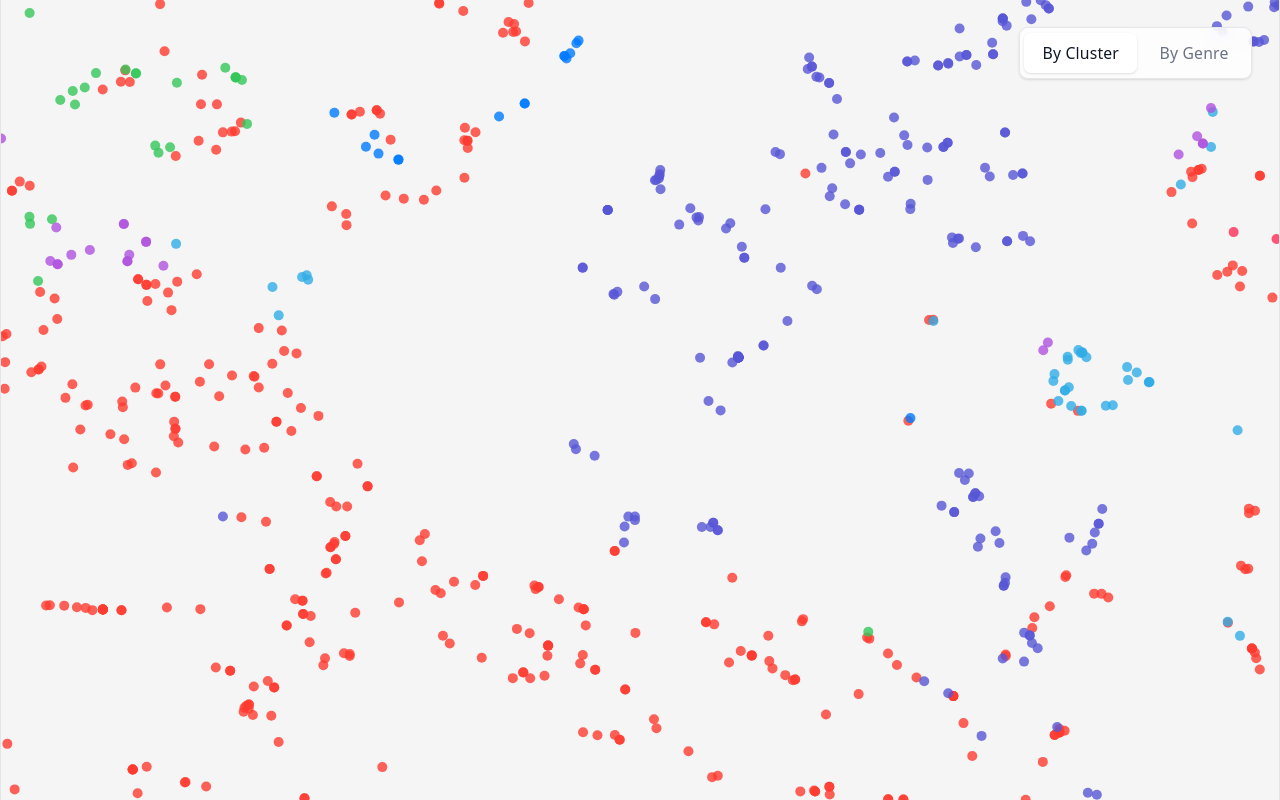
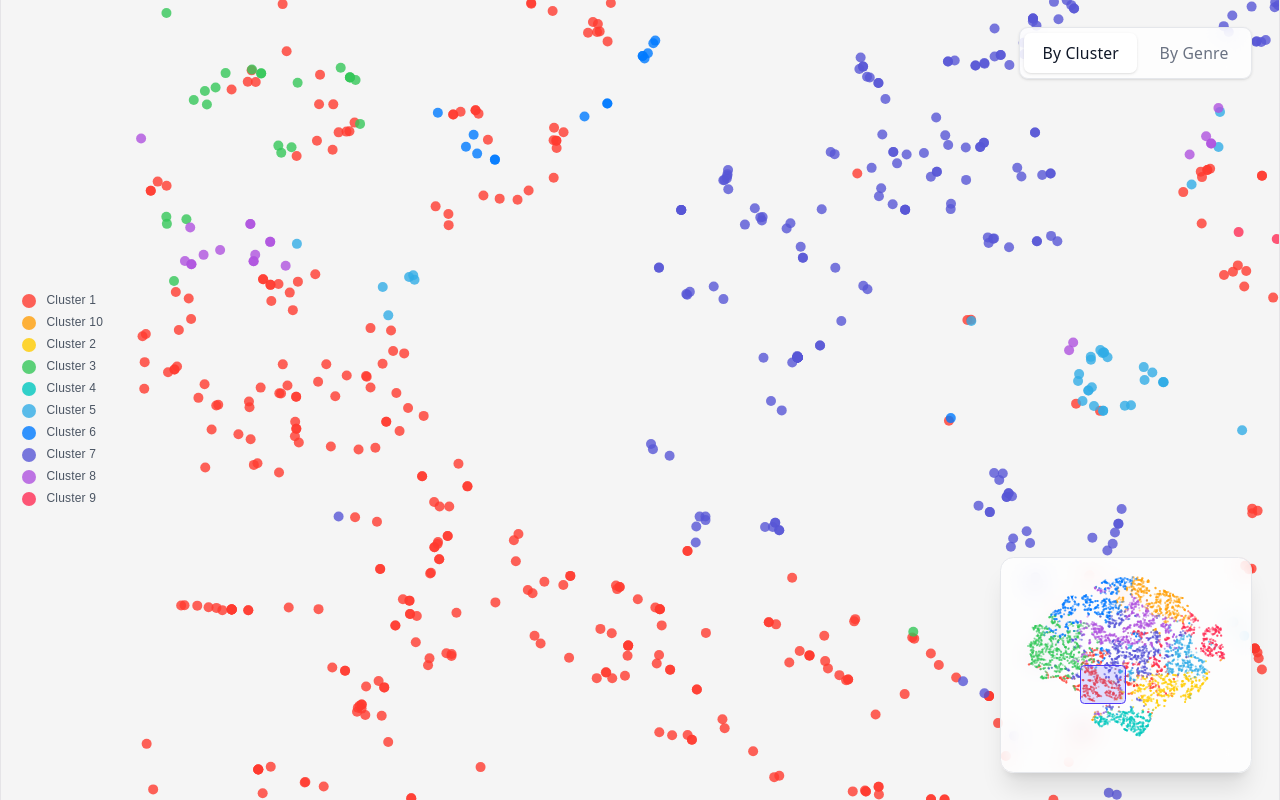
Before and after one commit to mirmirmirr/data-analytics, a React (Vite) app in the folder final/site/: page / in a window 1280 px wide. Built offline with nearby package versions, Linux system fonts and the light colour scheme.

Commit message:
add legend and minimap

```diff
--- a/final/site/src/components/MusicMap.tsx
+++ b/final/site/src/components/MusicMap.tsx
@@ -1,4 +1,4 @@
-import { useState, useEffect } from "react";
+import { useState, useEffect, useRef } from "react";
 import ReactECharts from "echarts-for-react";
 import * as echarts from "echarts";
 import type { Song } from "@/types/song";
@@ -10,6 +10,16 @@ type Props = {
 
 export default function MusicMap({ data, colorMode }: Props) {
   const [selectedGroup, setSelectedGroup] = useState<string | null>(null);
+
+  /* REFS SETUP FOR SYNCHRONIZATION */
+  const mainMapRef = useRef<ReactECharts>(null);
+  const zoomBoxRef = useRef<HTMLDivElement>(null);
+  const minimapAreaRef = useRef<HTMLDivElement>(null);
+
+  // Refs for viewport dragging math
+  const isDraggingViewport = useRef(false);
+  const dragStartMouse = useRef({ x: 0, y: 0 });
+  const dragStartZoom = useRef({ xStart: 0, xEnd: 0, yStart: 0, yEnd: 0 });
 
   useEffect(() => {
     setSelectedGroup(null);
@@ -41,7 +51,6 @@ export default function MusicMap({ data, colorMode }: Props) {
         : d.track_genre === groupId,
     );
 
-    // Dim non-selected groups when a group is selected
     const isDimmed =
       selectedGroup !== null && selectedGroup !== String(groupId);
     const activeColor = colors[index % colors.length];
@@ -62,21 +71,26 @@ export default function MusicMap({ data, colorMode }: Props) {
       symbolSize: 10,
       large: true,
       largeThreshold: 2000,
-      universalTransition: true,
       itemStyle: {
         color: isDimmed ? "#CECECE" : activeColor,
         opacity: isDimmed ? 0.15 : 0.8,
       },
-      emphasis: {
-        scale: true,
-        itemStyle: { opacity: 1 },
-      },
+      emphasis: { scale: true, itemStyle: { opacity: 1 } },
     };
   });
 
-  const options: echarts.EChartsOption = {
+  const mainOptions: echarts.EChartsOption = {
     animation: false,
     backgroundColor: "transparent",
+    legend: {
+      show: true,
+      type: "scroll",
+      orient: "vertical",
+      left: 16,
+      top: "middle",
+      icon: "circle",
+      textStyle: { color: "#4B5563", fontSize: 12, fontWeight: 500 },
+    },
     tooltip: {
       trigger: "item",
       backgroundColor: "transparent",
@@ -88,7 +102,7 @@ export default function MusicMap({ data, colorMode }: Props) {
       formatter: (params: any) => {
         const item = params.data;
         return `
-          <div class="flex flex-col gap-1.5 p-3 backdrop-blur-sm rounded-xl shadow-2xl border border-gray-300" style="pointer-events: auto;">
+           <div class="flex flex-col gap-1.5 p-3 backdrop-blur-sm rounded-xl shadow-2xl border border-gray-300" style="pointer-events: auto;">
             <h3 class="text-sm font-semibold text-gray-900 tracking-tight leading-none">
               ${item[2]}
             </h3>
@@ -113,8 +127,10 @@ export default function MusicMap({ data, colorMode }: Props) {
     },
     xAxis: { type: "value", show: false, scale: true },
     yAxis: { type: "value", show: false, scale: true },
+    grid: { top: 0, left: 140, right: 0, bottom: 0 },
     dataZoom: [
       {
+        id: "zoomX",
         type: "inside",
         xAxisIndex: 0,
         zoomOnMouseWheel: true,
@@ -122,6 +138,7 @@ export default function MusicMap({ data, colorMode }: Props) {
         filterMode: "none",
       },
       {
+        id: "zoomY",
         type: "inside",
         yAxisIndex: 0,
         zoomOnMouseWheel: true,
@@ -130,25 +147,47 @@ export default function MusicMap({ data, colorMode }: Props) {
       },
     ],
     series: series,
-    grid: { top: 0, left: 0, right: 0, bottom: 0 },
   };
 
-  // 4. Handle clicks on the data points
-  const onEvents = {
+  const minimapOptions: echarts.EChartsOption = {
+    animation: false,
+    xAxis: { type: "value", show: false, scale: true },
+    yAxis: { type: "value", show: false, scale: true },
+    grid: { top: 0, left: 0, right: 0, bottom: 0 },
+    series: series.map((s) => ({
+      ...s,
+      symbolSize: 2,
+      itemStyle: { ...s.itemStyle, opacity: 0.4 },
+      emphasis: { disabled: true },
+    })),
+  };
+
+  const onMainEvents = {
     click: (params: any) => {
       if (params.componentType === "series") {
         const clickedData = params.data;
         const clickedGroupId =
           colorMode === "cluster" ? clickedData[3] : clickedData[6];
-
         setSelectedGroup((prev) =>
           prev === String(clickedGroupId) ? null : String(clickedGroupId),
         );
       }
     },
+    // Direction 1: Main Map updates the Box
+    dataZoom: (params: any, echartsInstance: any) => {
+      if (isDraggingViewport.current) return;
+
+      const dz = echartsInstance.getOption().dataZoom;
+      if (dz && dz.length >= 2 && zoomBoxRef.current) {
+        zoomBoxRef.current.style.left = `${dz[0].start}%`;
+        zoomBoxRef.current.style.width = `${dz[0].end - dz[0].start}%`;
+        zoomBoxRef.current.style.bottom = `${dz[1].start}%`;
+        zoomBoxRef.current.style.height = `${dz[1].end - dz[1].start}%`;
+      }
+    },
   };
 
-  const handleChartReady = (echartsInstance: any) => {
+  const handleMainChartReady = (echartsInstance: any) => {
     echartsInstance.setOption({
       dataZoom: [
         { start: 30, end: 50 },
@@ -156,23 +195,147 @@ export default function MusicMap({ data, colorMode }: Props) {
       ],
     });
 
-    // Allow users to clear the selection by clicking the empty background
+    if (zoomBoxRef.current) {
+      zoomBoxRef.current.style.left = "30%";
+      zoomBoxRef.current.style.width = "20%";
+      zoomBoxRef.current.style.bottom = "30%";
+      zoomBoxRef.current.style.height = "20%";
+    }
+
     echartsInstance.getZr().on("click", (event: any) => {
-      // If event.target is undefined, the user clicked empty canvas space
-      if (!event.target) {
-        setSelectedGroup(null);
-      }
+      if (!event.target) setSelectedGroup(null);
     });
   };
 
+  const onViewportDragStart = (e: React.MouseEvent) => {
+    e.preventDefault();
+    if (!mainMapRef.current || !minimapAreaRef.current) return;
+
+    isDraggingViewport.current = true;
+
+    // Save starting mouse position
+    dragStartMouse.current = { x: e.clientX, y: e.clientY };
+
+    // Get exact current zoom bounds from the main ECharts instance
+    const echartsInstance = mainMapRef.current.getEchartsInstance();
+    const dz = echartsInstance.getOption().dataZoom as any[];
+
+    dragStartZoom.current = {
+      xStart: dz[0].start,
+      xEnd: dz[0].end,
+      yStart: dz[1].start,
+      yEnd: dz[1].end,
+    };
+
+    window.addEventListener("mousemove", onViewportDragMove);
+    window.addEventListener("mouseup", onViewportDragEnd);
+  };
+
+  const onViewportDragMove = (e: MouseEvent) => {
+    if (
+      !isDraggingViewport.current ||
+      !mainMapRef.current ||
+      !minimapAreaRef.current
+    )
+      return;
+
+    // Calculate how many pixels the mouse moved
+    const deltaX = e.clientX - dragStartMouse.current.x;
+    const deltaY = e.clientY - dragStartMouse.current.y;
+
+    // Convert pixels to percentages based on the minimap's width/height
+    const minimapWidth = minimapAreaRef.current.clientWidth;
+    const minimapHeight = minimapAreaRef.current.clientHeight;
+
+    const percentDeltaX = (deltaX / minimapWidth) * 100;
+
+    // ECharts Y-axis is inverted (0 is bottom, 100 is top), so we invert deltaY
+    const percentDeltaY = -(deltaY / minimapHeight) * 100;
+
+    const startZoom = dragStartZoom.current;
+
+    // Calculate new bounds
+    let newXStart = startZoom.xStart + percentDeltaX;
+    let newXEnd = startZoom.xEnd + percentDeltaX;
+    let newYStart = startZoom.yStart + percentDeltaY;
+    let newYEnd = startZoom.yEnd + percentDeltaY;
+
+    // Clamp values so you can't drag the box off the edge of the minimap
+    const xRange = startZoom.xEnd - startZoom.xStart;
+    if (newXStart < 0) {
+      newXStart = 0;
+      newXEnd = xRange;
+    }
+    if (newXEnd > 100) {
+      newXEnd = 100;
+      newXStart = 100 - xRange;
+    }
+
+    const yRange = startZoom.yEnd - startZoom.yStart;
+    if (newYStart < 0) {
+      newYStart = 0;
+      newYEnd = yRange;
+    }
+    if (newYEnd > 100) {
+      newYEnd = 100;
+      newYStart = 100 - yRange;
+    }
+
+    // Update the visual box immediately for 0-lag feedback
+    if (zoomBoxRef.current) {
+      zoomBoxRef.current.style.left = `${newXStart}%`;
+      zoomBoxRef.current.style.bottom = `${newYStart}%`;
+    }
+
+    // Tell the main map to pan to these new coordinates!
+    mainMapRef.current.getEchartsInstance().dispatchAction({
+      type: "dataZoom",
+      batch: [
+        { dataZoomId: "zoomX", start: newXStart, end: newXEnd },
+        { dataZoomId: "zoomY", start: newYStart, end: newYEnd },
+      ],
+    });
+  };
+
+  const onViewportDragEnd = () => {
+    isDraggingViewport.current = false;
+    window.removeEventListener("mousemove", onViewportDragMove);
+    window.removeEventListener("mouseup", onViewportDragEnd);
+  };
+
+  useEffect(() => {
+    return () => {
+      window.removeEventListener("mousemove", onViewportDragMove);
+      window.removeEventListener("mouseup", onViewportDragEnd);
+    };
+  }, []);
+
   return (
-    <div className="w-full h-full">
+    <div className="relative w-full h-full overflow-hidden">
       <ReactECharts
-        option={options}
-        onEvents={onEvents}
-        onChartReady={handleChartReady}
+        ref={mainMapRef}
+        option={mainOptions}
+        onEvents={onMainEvents}
+        onChartReady={handleMainChartReady}
         style={{ height: "100%", width: "100%" }}
       />
+
+      <div className="absolute bottom-6 right-6 w-56 h-48 bg-white/80 backdrop-blur-md rounded-xl border border-gray-200 shadow-xl z-10 hidden sm:block p-2">
+        <div ref={minimapAreaRef} className="relative w-full h-full">
+          <div className="absolute inset-0 pointer-events-none">
+            <ReactECharts
+              option={minimapOptions}
+              style={{ height: "100%", width: "100%" }}
+            />
+          </div>
+
+          <div
+            ref={zoomBoxRef}
+            onMouseDown={onViewportDragStart}
+            className="absolute border-[1.5px] border-indigo-600 bg-indigo-500/20 rounded cursor-grab active:cursor-grabbing hover:bg-indigo-500/30 transition-colors pointer-events-auto"
+          />
+        </div>
+      </div>
     </div>
   );
 }
```
